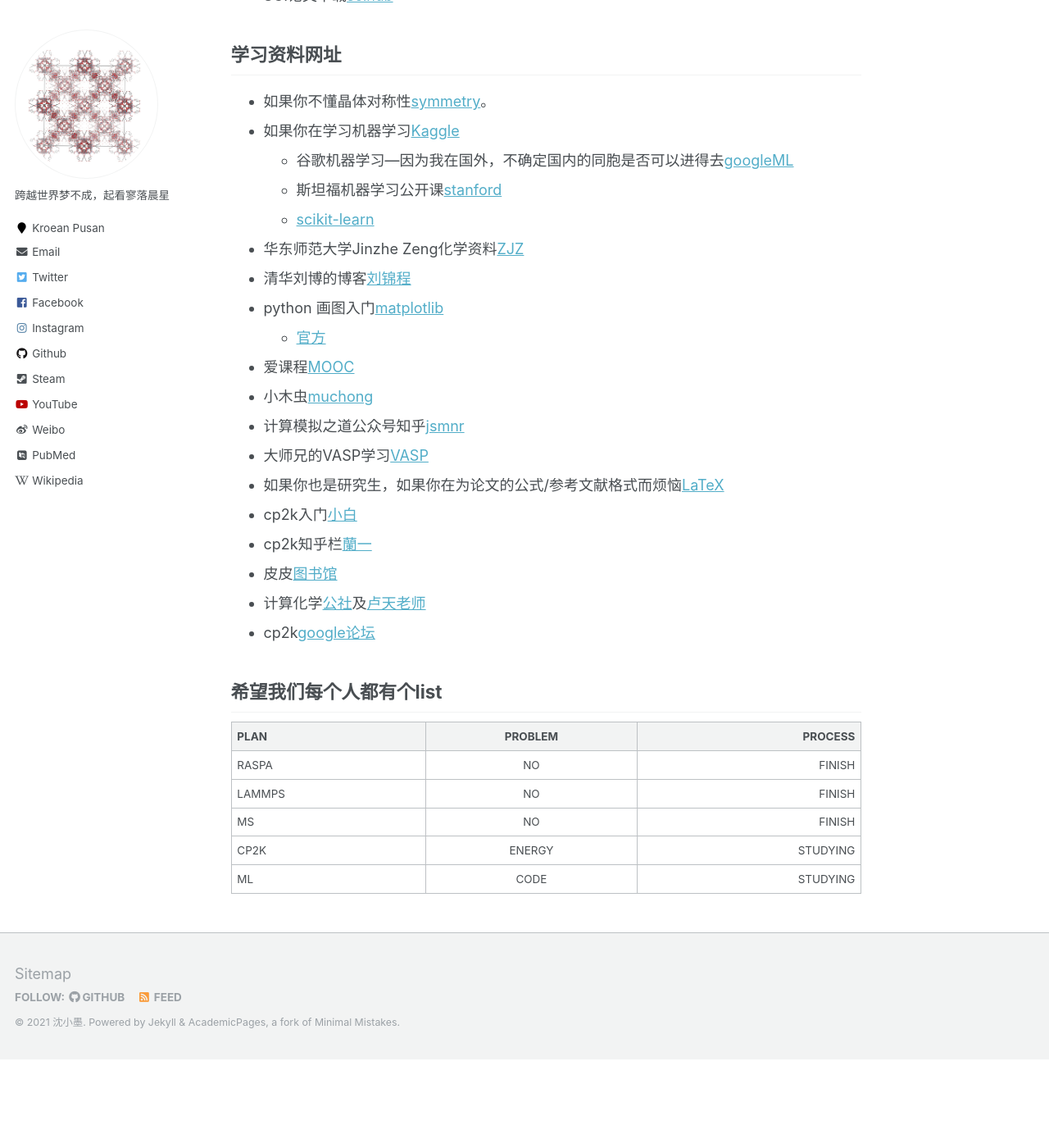
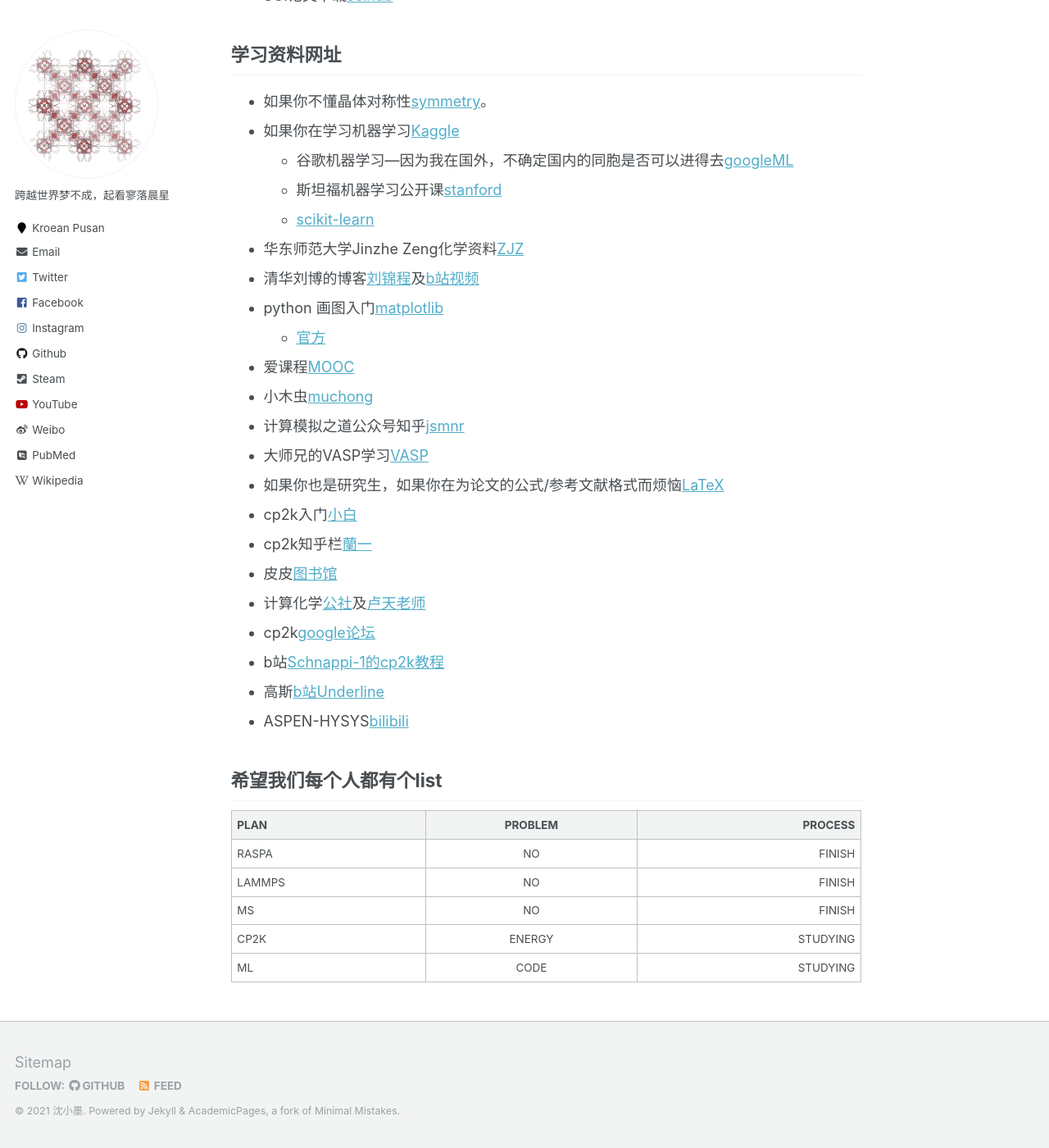
Before and after one commit to sxm13/ZGBshenxiaomoCV.github.io, a Jekyll site: the page built from _pages/markdown.md, in a window 1280 px wide and 1400 px high, scrolled down 1527 px. Shown: the whole window at 82% size. Built offline with Jekyll 4.4.1, drawn with Linux system fonts in a browser that asks for light colours; some web fonts are replaced; before the commit the page ends 2819 px from its top, so only the background shows below that.

Commit message:
Update markdown.md

```diff
--- a/_pages/markdown.md
+++ b/_pages/markdown.md
@@ -54,7 +54,7 @@ redirect_from:
   * 斯坦福机器学习公开课[stanford](https://www.coursera.org/learn/machine-learning? "ML")
   * [scikit-learn](https://scikit-learn.org/stable/index.html "DL")
 * 华东师范大学Jinzhe Zeng化学资料[ZJZ](https://njzjz.win/2019/03/04/ecnuchemistry/menu/ "ZJZ")
-* 清华刘博的博客[刘锦程](http://blog.wangruixing.cn/ "LJC")
+* 清华刘博的博客[刘锦程](http://blog.wangruixing.cn/ "LJC")及[b站视频](https://space.bilibili.com/45550176/ "bilibili")
 * python 画图入门[matplotlib](https://blog.csdn.net/Datawhale/article/details/109302260 "FIGTURE")
   * [官方](https://github.com/matplotlib/cheatsheets "pf")
 * 爱课程[MOOC](https://www.icourse163.org/university/icourse/#/c "MOOC")
@@ -67,7 +67,9 @@ redirect_from:
 * 皮皮[图书馆](http://www.xttsg.com/ "pipi")
 * 计算化学[公社](http://bbs.keinsci.com/forum.php "keyin")及[卢天老师](http://www.keinsci.com/members/Tian_Lu.shtml "lutian")
 * cp2k[google论坛](https://groups.google.com/g/cp2k "cp2k")
-
+* b站[Schnappi-1的cp2k教程](https://space.bilibili.com/547603845/ "cp2k")
+* 高斯[b站Underline](https://space.bilibili.com/392348884/ "gassiuan")
+* ASPEN-HYSYS[bilibili](https://space.bilibili.com/232674132/ "bilibili")
 
 ## 希望我们每个人都有个list
 
```
